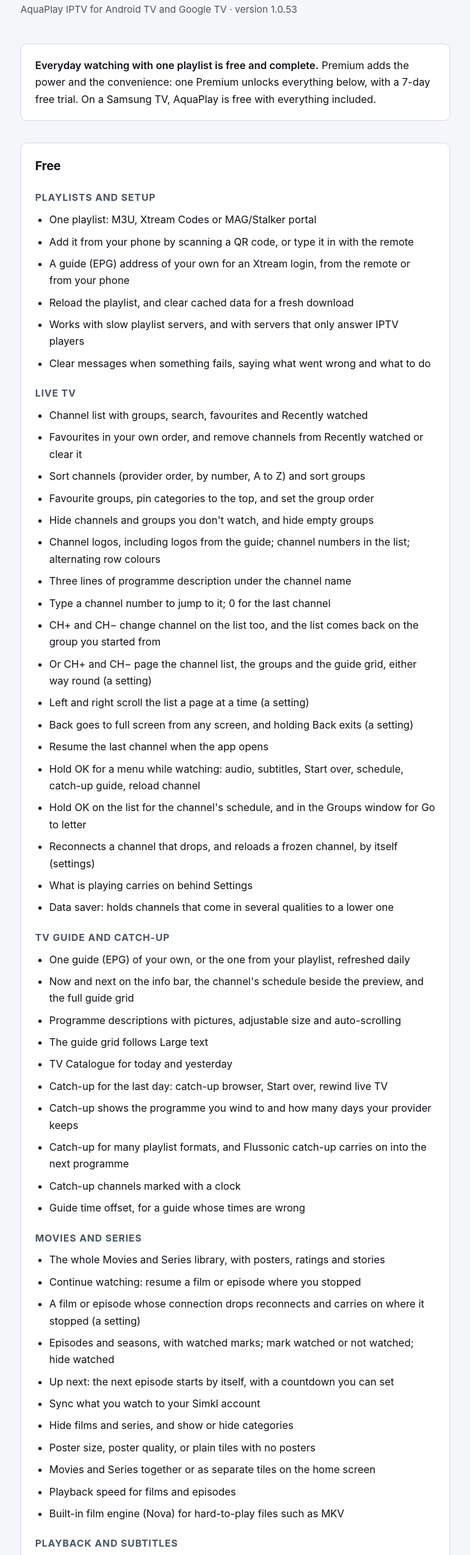
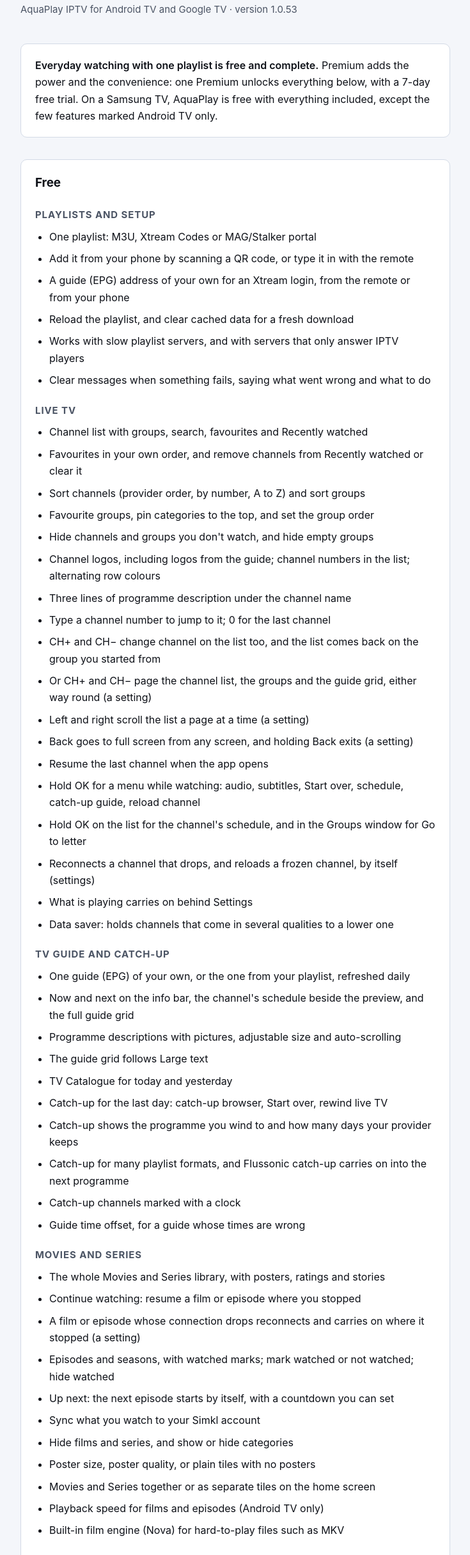
Before and after one commit to AquaPlayIPTV/aquaplayiptv.github.io, a plain HTML site: page features.html in a window 1280 px wide. Shown: the part 98-2529 px from the top of the page at 64% size, without its empty margins (272-1007 px from the left). Drawn offline with Linux system fonts and the light colour scheme.

Commit message:
Features: playback speed is Android TV only, Samsung note

```diff
--- a/features.html
+++ b/features.html
@@ -59,7 +59,7 @@
   <p class="sub">AquaPlay IPTV for Android TV and Google TV · version 1.0.53</p>
 
   <div class="lead">
-    <p><strong>Everyday watching with one playlist is free and complete.</strong> Premium adds the power and the convenience: one Premium unlocks everything below, with a 7-day free trial. On a Samsung TV, AquaPlay is free with everything included.</p>
+    <p><strong>Everyday watching with one playlist is free and complete.</strong> Premium adds the power and the convenience: one Premium unlocks everything below, with a 7-day free trial. On a Samsung TV, AquaPlay is free with everything included, except the few features marked Android TV only.</p>
   </div>
 
   <div class="cols">
@@ -119,7 +119,7 @@
       <li>Hide films and series, and show or hide categories</li>
       <li>Poster size, poster quality, or plain tiles with no posters</li>
       <li>Movies and Series together or as separate tiles on the home screen</li>
-      <li>Playback speed for films and episodes</li>
+      <li>Playback speed for films and episodes (Android TV only)</li>
       <li>Built-in film engine (Nova) for hard-to-play files such as MKV</li>
     </ul>
     <h3>Playback and subtitles</h3>
```
